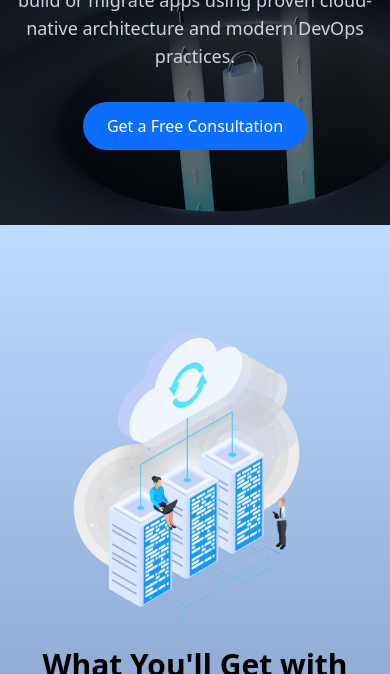
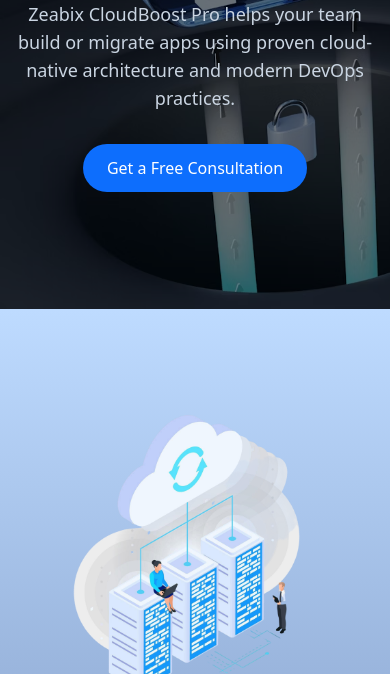
Before and after one commit to Sai-Myo-Myat/simple-eCommerce, a website: page index.html in a window 390 px wide. Shown: the part 197-871 px from the top of the page. Drawn offline with Linux system fonts and the light colour scheme.

Commit message:
style: hero session height

```diff
--- a/index.html
+++ b/index.html
@@ -18,7 +18,7 @@
     <!-- Hero Section -->
     <header
       id="hero"
-      class="w-dvw h-[50vh] md:h-[80vh] bg-[url(/assets/cloud-hero.avif)] bg-no-repeat bg-cover flex flex-col items-end"
+      class="w-dvw h-[60vh] md:h-[80vh] bg-[url(/assets/cloud-hero.avif)] bg-no-repeat bg-cover flex flex-col items-end"
     >
       <ul id="nav-ul">
         <a href="#hero">
```
Also changed, not shown: output.css.
